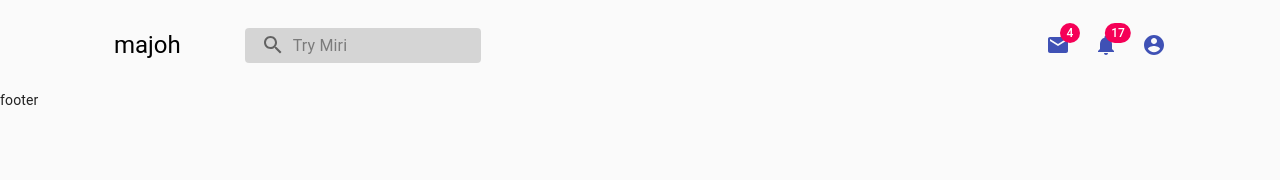
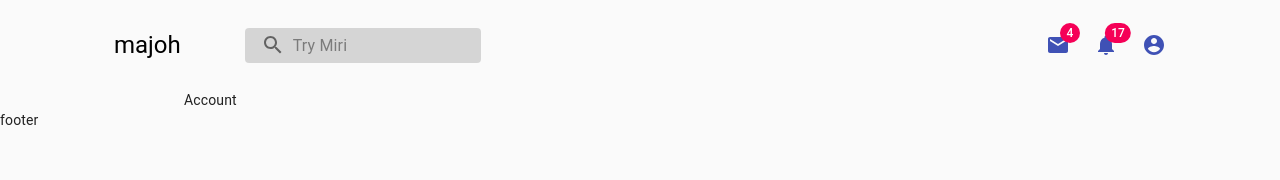
Before and after one commit to irfancoder/majoh, a React (Create React App) app: page /account in a window 1280 px wide. Shown: the top 180 px of the page. Built offline with nearby package versions, Linux system fonts and the light colour scheme.

Commit message:
irfan_3/04

```diff
--- a/package.json
+++ b/package.json
@@ -11,6 +11,7 @@
     "firebase": "^7.13.1",
     "react": "^16.13.1",
     "react-dom": "^16.13.1",
+    "react-router-dom": "^5.1.2",
     "react-scripts": "3.4.1"
   },
   "scripts": {
--- a/src/App.js
+++ b/src/App.js
@@ -1,8 +1,25 @@
 import React from "react";
+import { BrowserRouter as Router, Switch, Route } from "react-router-dom";
+
+import PaidOrders from "./pages/paidorders";
+import Account from "./pages/account";
+import Contact from "./pages/contact";
+import Home from "./pages/home";
 import Layout from "./components/Layout";
 
-function App() {
-  return <Layout />;
-}
+const App = () => {
+  return (
+    <Router>
+      <Switch>
+        <Layout>
+          <Route path="/paidorders" component={PaidOrders} />
+          <Route path="/account" component={Account} />
+          <Route path="/contact" component={Contact} />
+          <Route exact path="/" component={Home} />
+        </Layout>
+      </Switch>
+    </Router>
+  );
+};
 
 export default App;
--- a/src/components/Header.js
+++ b/src/components/Header.js
@@ -8,7 +8,6 @@ import InputBase from "@material-ui/core/InputBase";
 import Badge from "@material-ui/core/Badge";
 import MenuItem from "@material-ui/core/MenuItem";
 import Menu from "@material-ui/core/Menu";
-import MenuIcon from "@material-ui/icons/Menu";
 import SearchIcon from "@material-ui/icons/Search";
 import AccountCircleIcon from "@material-ui/icons/AccountCircle";
 import MailIcon from "@material-ui/icons/Mail";
@@ -16,6 +15,8 @@ import NotificationsIcon from "@material-ui/icons/Notifications";
 import MoreIcon from "@material-ui/icons/MoreVert";
 import dimensions from "../styles/dimensions";
 import color from "../styles/color";
+
+import { NavLink } from "react-router-dom";
 
 const useStyles = makeStyles(theme => ({
   appBar: {
@@ -147,13 +148,16 @@ export default function PrimarySearchAppBar() {
       onClose={handleMobileMenuClose}
     >
       <MenuItem>
+        <NavLink to="/paidorders">
           <IconButton aria-label="show 4 new mails" color="primary">
             <Badge badgeContent={4} color="secondary">
               <MailIcon />
             </Badge>
           </IconButton>
           <p>Messages</p>
+        </NavLink>
       </MenuItem>
+
       <MenuItem>
         <IconButton aria-label="show 11 new notifications" color="primary">
           <Badge badgeContent={11} color="secondary">
--- a/src/pages/account.js
+++ b/src/pages/account.js
@@ -0,0 +1,7 @@
+import React from "react";
+
+const Account = () => {
+  return "Account";
+};
+
+export default Account;
--- a/src/pages/contact.js
+++ b/src/pages/contact.js
@@ -0,0 +1,7 @@
+import React from "react";
+
+const Contact = () => {
+  return "contact";
+};
+
+export default Contact;
--- /dev/null
+++ b/src/pages/home.js
@@ -0,0 +1,8 @@
+import React from "react";
+import Layout from "../components/Layout";
+
+const Home = () => {
+  return "home";
+};
+
+export default Home;
--- a/src/pages/paidorders.js
+++ b/src/pages/paidorders.js
@@ -0,0 +1,7 @@
+import React from "react";
+
+const PaidOrders = () => {
+  return "PaidOrders";
+};
+
+export default PaidOrders;
```
Also changed, not shown: src/pages/index.js (deleted, +0 -7 lines), 1 other file (tests, documents, lock files or other folders). Lines whose indentation alone changed are shown as unchanged.
